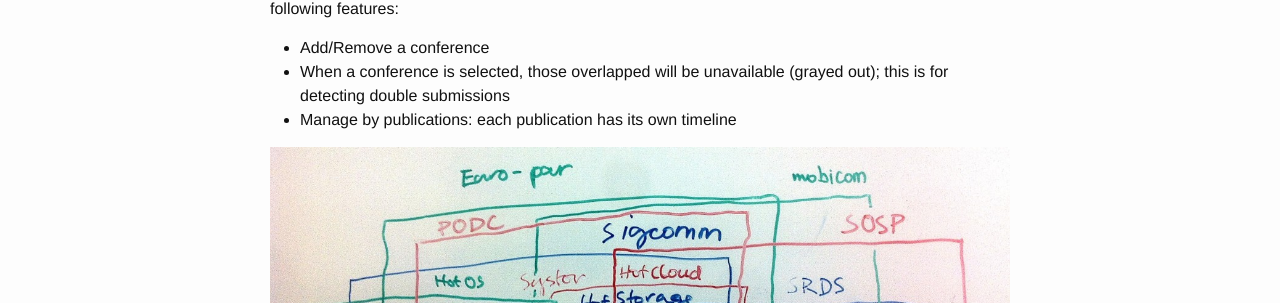
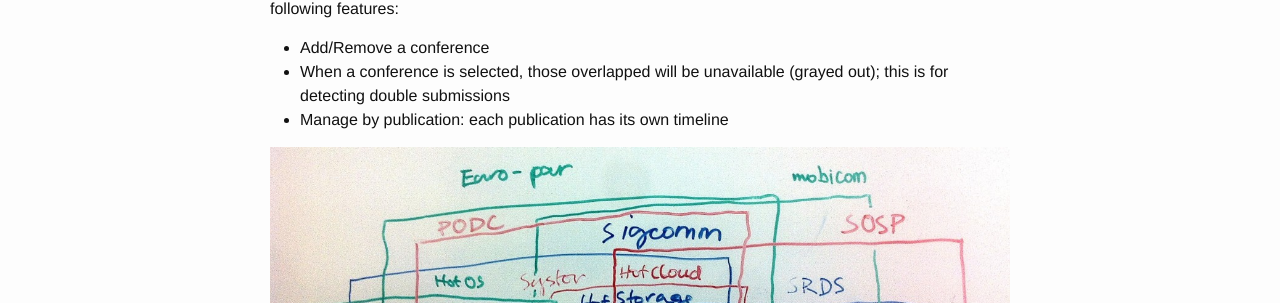
Before and after one commit to ttvi/ttvi.github.io, a Jekyll site: the page built from _posts/2015-01-26-welcome-to-jekyll.markdown, in a window 1280 px wide. Shown: the part 290-593 px from the top of the page. Built offline with Jekyll 4.4.1, drawn with Linux system fonts in a browser that asks for light colours; comment, search, counter and statistics services are not loaded.

Commit message:
Update 2015-01-26-welcome-to-jekyll.markdown

```diff
--- a/_posts/2015-01-26-welcome-to-jekyll.markdown
+++ b/_posts/2015-01-26-welcome-to-jekyll.markdown
@@ -9,7 +9,7 @@
 	<ul>
 	  <li>Add/Remove a conference</li>
 	  <li>When a conference is selected, those overlapped will be unavailable (grayed out); this is for detecting double submissions</li>
-	  <li>Manage by publications: each publication has its own timeline</li>
+	  <li>Manage by publication: each publication has its own timeline</li>
 	</ul>
  </p>
 
```
